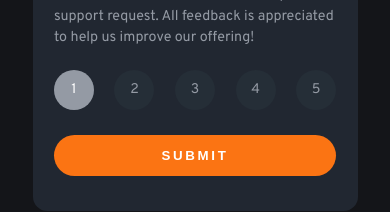
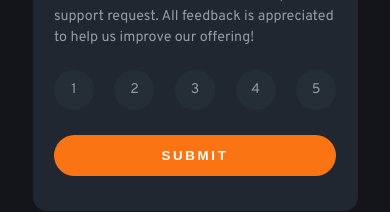
Before and after one commit to mirzaianov/05-frontendmentor-io, a React (Vite) app in the folder 03-interactive-rating-component-main/: page / in a window 390 px wide. Shown: the part 391-603 px from the top of the page. Built offline with nearby package versions, Linux system fonts and the light colour scheme.

Commit message:
completed mobile main button work

```diff
--- a/03-interactive-rating-component-main/src/components/cardMain/CardMain.jsx
+++ b/03-interactive-rating-component-main/src/components/cardMain/CardMain.jsx
@@ -6,19 +6,20 @@ import RadioButton from '../radioButton/RadioButton';
 import './CardMain.scss';
 
 function CardMain() {
-  const [checked, setChecked] = useState(true);
+  const [radio, setRadio] = useState();
 
-  const onChangeRadio = e => {
-    const { checked } = e.target;
-    console.log('checked', checked);
+  const handleChangeRadio = e => {
+    const { value } = e.target;
 
-    if (checked === true) {
-      setChecked({ checked: false });
-    }
+    setRadio(() => value);
 
-    if (checked === false) {
-      setChecked({ checked: true });
-    }
+    console.log('value ==>', e, value);
+  };
+
+  const handleSubmit = e => {
+    e.preventDefault();
+
+    console.log('Submitted radio:', radio);
   };
 
   return (
@@ -41,48 +42,40 @@ function CardMain() {
 
       <form
         className='card-main__rating'
-        // onSubmit={handleSubmit}
-      >
-        <div className='card-main__values'>
+        onSubmit={handleSubmit}>
+        <div
+          className='card-main__values'
+          value={radio}
+          onChange={e => handleChangeRadio(e)}>
           <RadioButton
             name='choice'
             id='choice1'
             value='Choice1'
             text='1'
-            onChange={onChangeRadio}
-            checked={checked}
           />
           <RadioButton
             name='choice'
             id='choice2'
             value='Choice2'
             text='2'
-            onChange={onChangeRadio}
-            checked={false}
           />
           <RadioButton
             name='choice'
             id='choice3'
             value='Choice3'
             text='3'
-            onChange={onChangeRadio}
-            checked={false}
           />
           <RadioButton
             name='choice'
             id='choice4'
             value='Choice4'
             text='4'
-            onChange={onChangeRadio}
-            checked={false}
           />
           <RadioButton
             name='choice'
             id='choice5'
             value='Choice5'
             text='5'
-            onChange={onChangeRadio}
-            checked={false}
           />
         </div>
 
--- a/03-interactive-rating-component-main/src/components/radioButton/RadioButton.scss
+++ b/03-interactive-rating-component-main/src/components/radioButton/RadioButton.scss
@@ -38,12 +38,12 @@
   visibility: hidden;
 }
 
-.radio-input:checked + span {
-  // border: 2px solid #f4b400;
-  // color: $color-white;
-}
+// .radio-input:checked + span {
+// border: 2px solid #f4b400;
+// color: $color-white;
+// }
 
-.radio-input:checked + span:after {
+.radio-input:checked + .custom-radio::after {
   color: $color-white;
   opacity: 1;
 }
@@ -92,5 +92,5 @@
 // }
 
 /* for inner filled circle */
-.custom-radio::after {
-}
+// .custom-radio::after {
+// }
```
